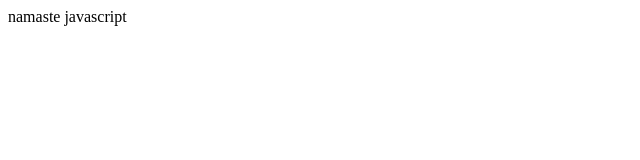
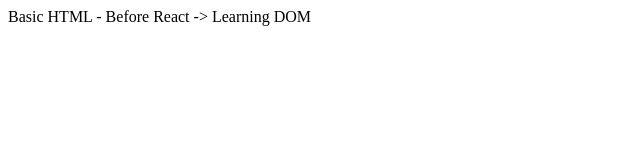
Before and after one commit to rahul43177/Namaste-React-codebase, a plain HTML site: page index.html in a window 1280 px wide. Shown: the whole page, without its empty margins (0-640 px from the left). Drawn offline with Linux system fonts and the light colour scheme.

Commit message:
DOM before React : Lecture-1

```diff
--- a/index.html
+++ b/index.html
@@ -14,7 +14,7 @@
 <script>
     const heading = document.getElementById("root")
 
-    heading.innerHTML = "namaste javascript"
+    heading.innerHTML = "Basic HTML - Before React -> Learning DOM"
 
 
 </script>
```
